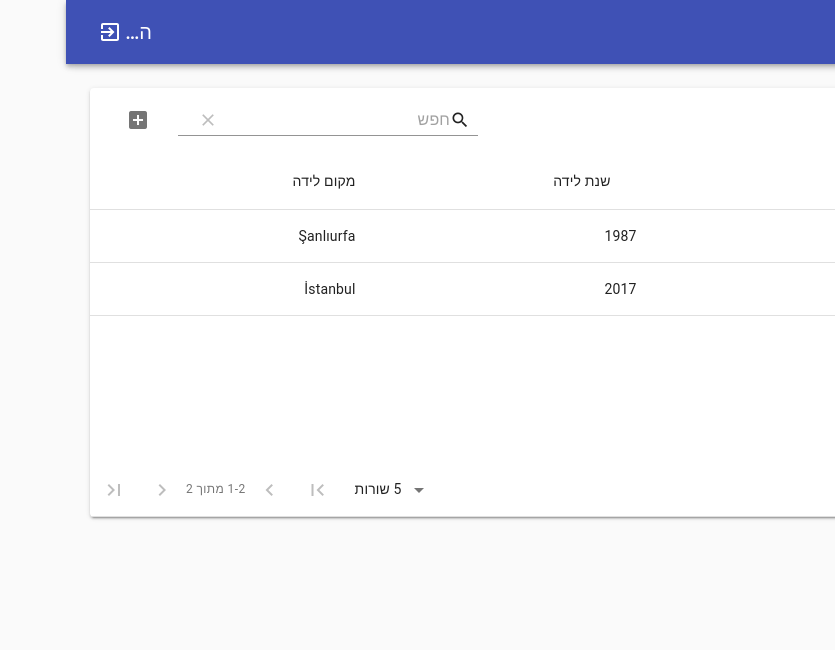
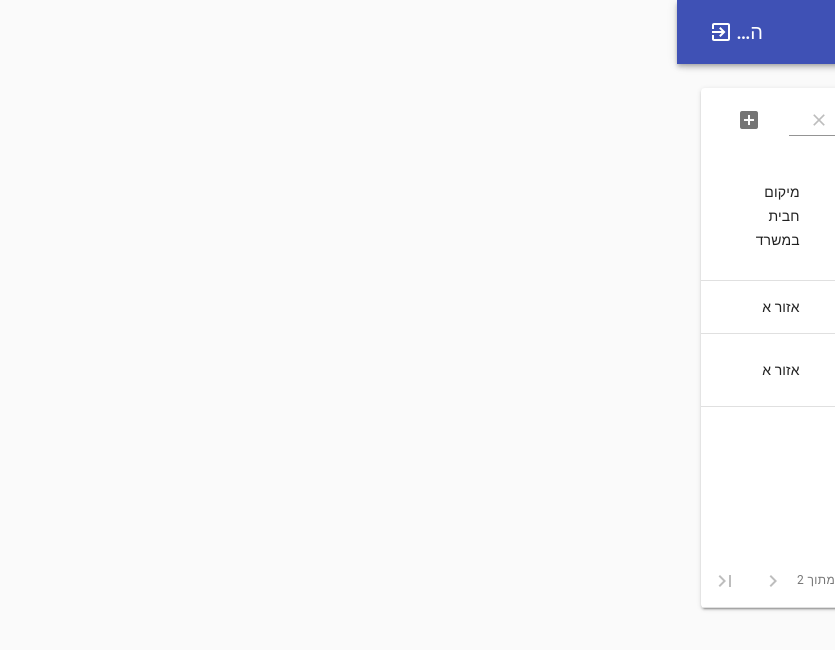
Before and after one commit to galgue/whiskyStoreManagement, a React (Create React App) app in the folder frontend/: page /Main in a window 1280 px wide. Shown: the top 650 px of the page, without its empty margins (445-1280 px from the left). Built offline with nearby package versions, Linux system fonts and the light colour scheme; what jss-rtl would draw is missing.

Commit message:
Update Table.tsx
update

```diff
--- a/frontend/src/Components/Table.tsx
+++ b/frontend/src/Components/Table.tsx
@@ -3,10 +3,16 @@ import MaterialTable, { Column, Options, Action } from 'material-table';
 
 
 interface Row {
-    name: string;
-    surname: string;
-    birthYear: number;
-    birthCity: number;
+    id: number;
+    barrelType: number;
+    chainName: number;
+    timeInBarrel: number;
+    liquidQuantity: number;
+    previousId: number;
+    alcoholPercentage: number;
+    distillateType: number;
+    owner: string;
+    location: string;
 }
 
 interface TableState {
@@ -19,35 +25,94 @@ export const BatchesTable = () => {
     const [state, setState] = React.useState<TableState>({
         columns: [
             {
-                title: 'שם', field: 'name',
+                title: 'מק"ט', field: 'id', type: 'numeric',
                 cellStyle: {
                     textAlign: 'right'
                 }
             },
-            { title: 'שם משפחה', field: 'surname',
-            cellStyle: {
-                textAlign: 'right'
-            } },
-            { title: 'שנת לידה', field: 'birthYear', type: 'numeric',
-            cellStyle: {
-                textAlign: 'right'
-            } },
             {
-                title: 'מקום לידה',
-                field: 'birthCity',
-                lookup: { 34: 'İstanbul', 63: 'Şanlıurfa' },
+                title: 'סוג חבית', field: 'barrelType',
+                cellStyle: {
+                    textAlign: 'right'
+                },
+                lookup: { 1: 'אלון', 2: 'cherry' },
+            },
+            {
+                title: 'שם שרשרת', field: 'chainName',
+                cellStyle: {
+                    textAlign: 'right'
+                },
+                lookup: { 1: 'סטנדרטי', 2: 'יישון ארוך' },
+            },
+            {
+                title: 'תקופת יישון', field: 'timeInBarrel', type: 'numeric',
+                cellStyle: {
+                    textAlign: 'right'
+                }
+            },
+            {
+                title: 'כמות נוזל במילוי', field: 'liquidQuantity', type: 'numeric',
+                cellStyle: {
+                    textAlign: 'right'
+                }
+            },
+            {
+                title: 'מק"ט אצוות חבית קודמת', field: 'previousId',
+                cellStyle: {
+                    textAlign: 'right'
+                },
+                lookup: {111111:111111,222222:222222},
+            },
+            {
+                title: 'אחוז אלכוהול במילוי', field: 'alcoholPercentage', type: 'numeric',
+                cellStyle: {
+                    textAlign: 'right'
+                }
+            },
+            {
+                title: 'סוג תזקיק', field: 'distillateType',
+                cellStyle: {
+                    textAlign: 'right'
+                },
+                lookup: {1:'ניו מייק סינגל מאלט',2:'גין לבנטיני',3:'סינגל מאלט קאלסי',4:'ליקר רוטס'},
+            },
+            {
+                title: 'בעלות', field:'owner',
+                cellStyle: {
+                    textAlign: 'right'
+                }
+            },
+            {
+                title: 'מיקום חבית במשרד', field:'location',
                 cellStyle: {
                     textAlign: 'right'
                 }
             },
         ],
         data: [
-            { name: 'יוסי', surname: 'שמעון', birthYear: 1987, birthCity: 63 },
             {
-                name: 'עזרא',
-                surname: 'חנן',
-                birthYear: 2017,
-                birthCity: 34,
+                id: 123456,
+                barrelType: 2,
+                chainName: 2,
+                timeInBarrel: 345,
+                liquidQuantity: 120,
+                alcoholPercentage: 35,
+                location: 'אזור א',
+                owner: 'יוסי דביר',
+                previousId: 222222,
+                distillateType: 2
+            },
+            {
+                id: 222222,
+                barrelType: 1,
+                chainName: 1,
+                timeInBarrel: 123,
+                liquidQuantity: 230,
+                alcoholPercentage: 40,
+                location: 'אזור א',
+                owner: 'יוסי דביר',
+                previousId: 123456,
+                distillateType: 1
             },
         ],
     });
@@ -59,18 +124,28 @@ export const BatchesTable = () => {
 
     return (
         <MaterialTable
-            title="אצוות חבית"
-            style={{ direction: 'rtl', textAlign: 'right' }}
+            title='אצוות חביות'
+            style={{ direction: 'rtl'}}
             localization={{
                 toolbar: {
-                    searchPlaceholder: 'חפש'
+                    searchPlaceholder: 'חפש',
                 },
-                header:{
-                    actions:'פעולות'
+                body:{
+                    addTooltip: 'הוסף',
+                  deleteTooltip: 'מחק',
+                  editTooltip: 'ערוך',
+                  editRow: {
+                    deleteText: 'האם את\\ה בטוח\\ה?',
+                    cancelTooltip: 'בטל',
+                    saveTooltip: 'שמור',
+                  },
                 },
-                pagination:{
-                    firstAriaLabel:'שורות',
-                    firstTooltip:'עמוד ראשון',
+                header: {
+                    actions: 'פעולות'
+                },
+                pagination: {
+                    firstAriaLabel: 'שורות',
+                    firstTooltip: 'עמוד ראשון',
                     labelDisplayedRows: '{from}-{to} מתוך {count}',
                     labelRowsPerPage: 'שורות בכל עמוד',
                     labelRowsSelect: 'שורות',
```
